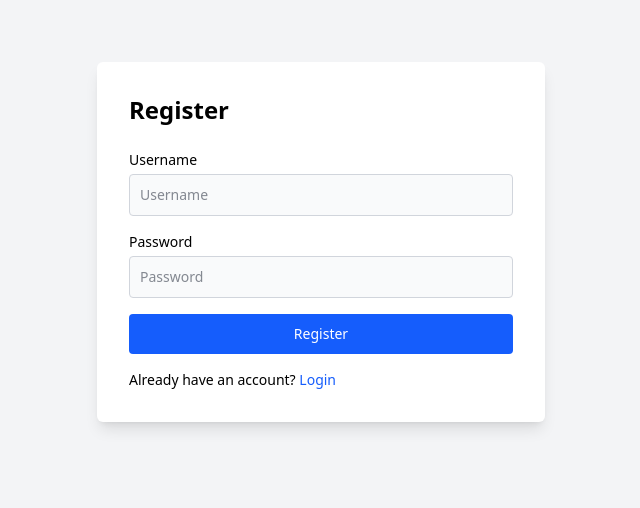
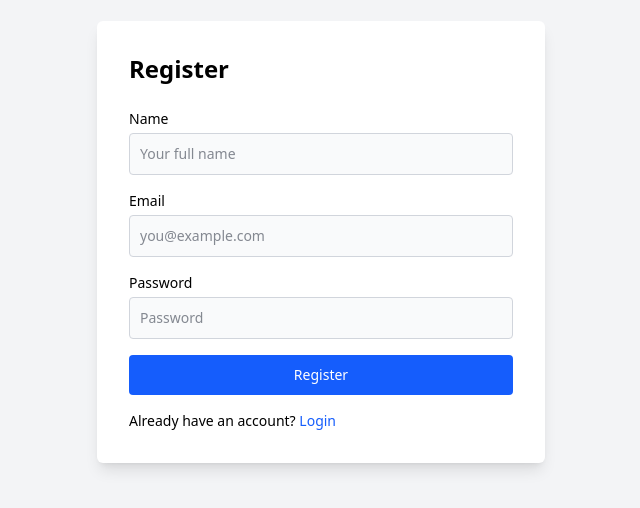
Before and after one commit to r-ayaay/vauldex-student-activity-tracker, a Vue app in the folder frontend/: page /register in a window 1280 px wide. Shown: the part 158-666 px from the top of the page, without its empty margins (319-959 px from the left). Built offline with nearby package versions, Linux system fonts and the light colour scheme.

Commit message:
feat: update register page to use name, email, and password instead of username

```diff
--- a/frontend/src/pages/Register.vue
+++ b/frontend/src/pages/Register.vue
@@ -1,17 +1,28 @@
-<!-- Register.vue -->
 <template>
   <div class="flex items-center justify-center min-h-screen bg-gray-100">
     <div class="w-full max-w-md bg-white p-8 rounded-md shadow-lg">
       <h2 class="text-2xl font-semibold mb-6">Register</h2>
 
       <form @submit.prevent="handleRegister" class="space-y-4">
-        <!-- Username -->
+        <!-- Name -->
         <div>
-          <label class="block text-sm font-medium mb-1">Username</label>
+          <label class="block text-sm font-medium mb-1">Name</label>
           <input
             type="text"
-            v-model="username"
-            placeholder="Username"
+            v-model="name"
+            placeholder="Your full name"
+            class="bg-gray-50 border text-gray-900 block w-full text-sm border-gray-300 p-2.5 rounded"
+            required
+          />
+        </div>
+
+        <!-- Email -->
+        <div>
+          <label class="block text-sm font-medium mb-1">Email</label>
+          <input
+            type="email"
+            v-model="email"
+            placeholder="you@example.com"
             class="bg-gray-50 border text-gray-900 block w-full text-sm border-gray-300 p-2.5 rounded"
             required
           />
@@ -54,7 +65,8 @@ import { useRouter } from 'vue-router'
 import api from '../api/axios'
 import { useAuthStore } from '../stores/auth'
 
-const username = ref('')
+const name = ref('')
+const email = ref('')
 const password = ref('')
 const error = ref('')
 
@@ -68,12 +80,13 @@ function isAxiosError(err: unknown): err is { response?: { data?: { message?: st
 async function handleRegister() {
   try {
     await api.post('/auth/register', {
-      username: username.value,
+      name: name.value,
+      email: email.value,
       password: password.value,
     })
 
     // After registering, log in using your store
-    await auth.login(username.value, password.value)
+    await auth.login(email.value, password.value)
 
     router.push('/dashboard')
   } catch (err: unknown) {
```
